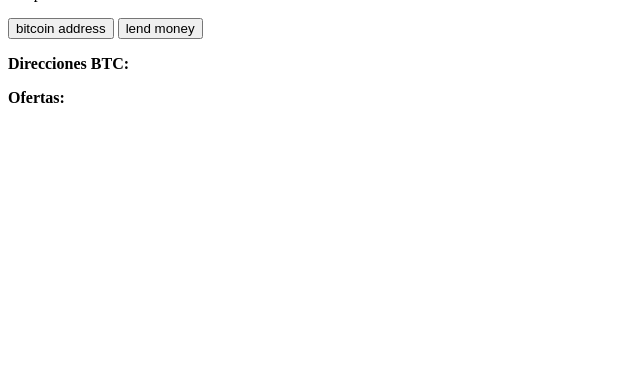
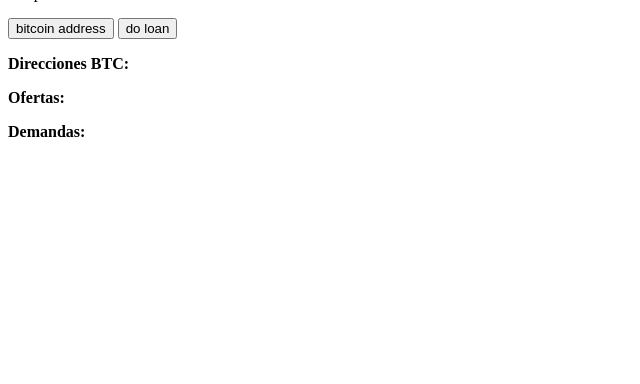
Before and after one commit to munikes/shoali, a Django app: page /user/ in a window 1280 px wide. Shown: the part 416-800 px from the top of the page, without its empty margins (0-640 px from the left). Run offline with Django 3.2, Linux system fonts and the light colour scheme; the visitor is signed in with stand-in values (Sample User, id 1); parts of the project's set-up code (start-up, migrations or seed data) failed here and were passed over.

Commit message:
new app functionaly to do it a loan

```diff
--- a/shoali_django/main/apps/core/templates/user/main.html
+++ b/shoali_django/main/apps/core/templates/user/main.html
@@ -17,7 +17,7 @@
         <p>{{ user.get_profile.subscribe }}</p>
         <p>{{ user.get_profile.is_active }}</p>
         <p><a href="/user/btc"><button>bitcoin address</button></a>
-        <a href="/user/lend"><button>lend money</button></a></p>
+        <a href="/user/loan"><button>do loan</button></a>
         <p><b>Direcciones BTC:</b></p>
         <form  id="form_btc" action="btc" method="post">{% csrf_token %}
         {% for btc_address in user.get_profile.bitcoinaddress_set.all %}
@@ -31,13 +31,21 @@
         {% endif %}
         </form>
         <p><b>Ofertas:</b></p>
-        <form  id="form_loan" action="lend" method="post">{% csrf_token %}
+        <form  id="form_loan" action="loan" method="post">{% csrf_token %}
         {% for lender_loan in user.get_profile.lenders.all %}
             <p><input type="checkbox" name="loan" value="{{ lender_loan.pk }}"/>
             Borrowers {{ lender_loan.borrowers.all }} - Lenders
             {{ lender_loan.lenders.all }} - Amount
             {{ lender_loan.total_amount|floatformat:8 }}
-            BTC - Repayment period {{lender_loan.total_days }} days.</p>
+            BTC - Repayment period {{ lender_loan.total_days }} days.</p>
+        {% endfor %}
+        <p><b>Demandas:</b></p>
+        {% for borrow_loan in user.get_profile.borrowers.all %}
+            <p><input type="checkbox" name="loan" value="{{ borrow_loan.pk }}"/>
+            Borrowers {{ borrow_loan.borrowers.all }} - Lenders
+            {{ borrow_loan.lenders.all }} - Amount
+            {{ borrow_loan.total_amount|floatformat:8 }}
+            BTC - Repayment period {{ borrow_loan.total_days }} days.</p>
         {% endfor %}
         {% if form_loan %}
                 <p>{{ form_loan.amount.label }}: {{ form_loan.amount }}-
@@ -48,8 +56,11 @@
                 {{ form_loan.days }} {{ form_loan.period.help_text }}</p>
                 <p>{{ form_loan.description.label }}: {{ form_loan.description }}
                 {{ form_loan.description.help_text }}</p>
-                <input type="submit" value="Add" name="add"/>
+                <input type="submit" value="Add Lend" name="add_lend"/>
+                <input type="submit" value="Add Borrow" name="add_borrow"/>
                 <input type="submit" value="Delete" name="delete"/>
+                <input type="hidden" value={{ user.id }} name="lender">
+                <input type="hidden" value={{ user.id }} name="borrower">
         {% endif %}
         </form>
     {% else %}
--- a/shoali_django/main/apps/core/views.py
+++ b/shoali_django/main/apps/core/views.py
@@ -82,18 +82,21 @@ exists for this user: %s', request.POST.get('bitcoin_address'), request.user.id)
             {'form_btc':form_btc},context_instance=RequestContext(request))
 
 @login_required
-def lend_money(request):
-    # init supply form
+def do_loan(request):
+    # init loan form
     form_loan = LoanForm()
     if request.method == 'POST':
         form_loan = LoanForm(request.POST)
-        if request.POST.get('add'):
+        if request.POST.get('add_lend') or request.POST.get('add_borrow'):
+            logger.debug('Create amount')
             if form_loan.is_valid():
                 # insert the loan
                 loan = form_loan.save(commit=False)
                 loan.save()
-                loan.lenders.add(request.user.id)
-                logger.debug(form_loan)
+                if request.POST.get('add_lend'):
+                    loan.lenders.add(request.POST.get('lender'))
+                elif request.POST.get('add_borrow'):
+                    loan.borrowers.add(request.POST.get('borrower'))
                 logger.debug('Create amount: %s %s - repayment period: %s %s - \
 borrowers:%s and lenders:%s - interest: %s %%' % (loan.amount,
                     loan.get_unit_display(), loan.period,
--- a/shoali_django/main/urls.py
+++ b/shoali_django/main/urls.py
@@ -34,7 +34,7 @@ urlpatterns = patterns('main.apps.core.views',
     url(r'^$', 'begin', name='begin'),
     url(r'^user/$','user_info', name='user info'),
     url(r'^user/btc$','user_btc_addresses', name='user bitcoin addresses'),
-    url(r'^user/lend$','lend_money', name='lend money'),
+    url(r'^user/loan$','do_loan', name='do loan'),
     # Examples:
     url(r'^balance/$','getbalance', name='balance'),
     url(r'^update_task/$', 'update_task', name='update_task'),
```
